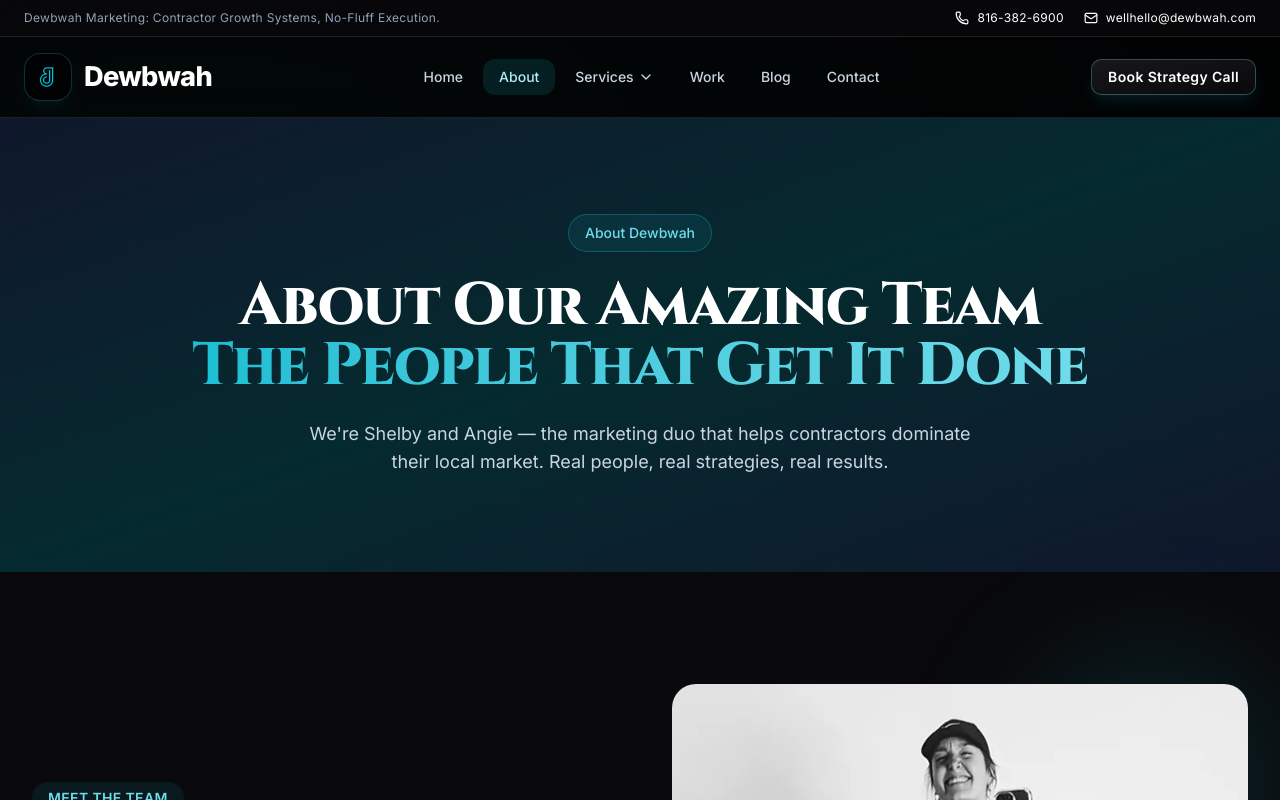
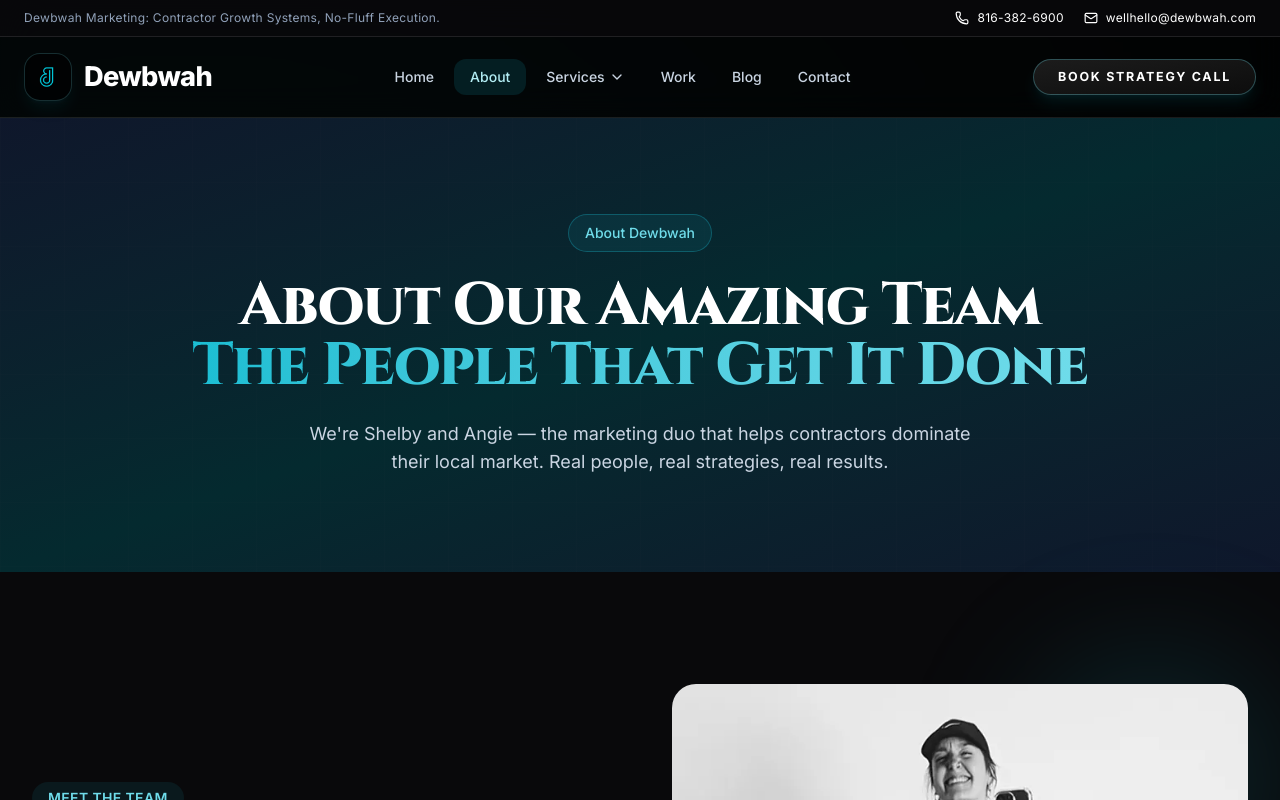
Before and after one commit to gmena82/dewbwah-new, a Next.js app: page /about in a window 1280 px wide. Shown: the top 800 px of the page. Built offline with nearby package versions, Linux system fonts and the light colour scheme.

Commit message:
Apply home styling patterns sitewide with unified button treatments

```diff
--- a/app/_components/ContactForm.tsx
+++ b/app/_components/ContactForm.tsx
@@ -207,7 +207,7 @@ export function ContactForm({
         <Button
           type="submit"
           disabled={isSubmitting}
-          className="w-full gap-2 bg-gradient-to-r from-teal-500 to-teal-600 py-6 text-base font-semibold text-white shadow-lg shadow-teal-500/25 transition-all hover:from-teal-400 hover:to-teal-500 hover:shadow-xl disabled:cursor-not-allowed disabled:opacity-70"
+          className="w-full gap-2 py-6 text-base"
         >
           {isSubmitting ? (
             <>
--- a/app/globals.css
+++ b/app/globals.css
@@ -185,6 +185,79 @@
   }
 }
 
+.btn-conic-border {
+  position: relative;
+  isolation: isolate;
+}
+
+.btn-conic-border::before {
+  content: '';
+  position: absolute;
+  inset: -2px;
+  border-radius: inherit;
+  padding: 2px;
+  background: conic-gradient(
+    from var(--btn-angle, 0deg),
+    transparent 0%,
+    transparent 25%,
+    #1BBED3 40%,
+    #ffffff 50%,
+    #1BBED3 60%,
+    transparent 75%,
+    transparent 100%
+  );
+  -webkit-mask: linear-gradient(#fff 0 0) content-box,
+                linear-gradient(#fff 0 0);
+  mask: linear-gradient(#fff 0 0) content-box,
+        linear-gradient(#fff 0 0);
+  -webkit-mask-composite: destination-out;
+  mask-composite: exclude;
+  opacity: 0;
+  transition: opacity 0.4s ease;
+  animation: btn-rotate 3s linear infinite;
+  z-index: -1;
+}
+
+.btn-conic-border:hover::before {
+  opacity: 1;
+}
+
+.btn-conic-border:hover {
+  color: #fff;
+  box-shadow: 0 0 30px rgba(27, 190, 211, 0.35), 0 0 60px rgba(27, 190, 211, 0.15);
+}
+
+.glow-line-h {
+  height: 1px;
+  background: linear-gradient(90deg, transparent, rgba(27, 190, 211, 0.45), transparent);
+}
+
+.glow-line-v {
+  width: 1px;
+  background: linear-gradient(180deg, transparent, rgba(27, 190, 211, 0.45), transparent);
+}
+
+.card-accent-line {
+  position: relative;
+  overflow: hidden;
+}
+
+.card-accent-line::after {
+  content: '';
+  position: absolute;
+  bottom: 0;
+  left: 0;
+  right: 0;
+  height: 2px;
+  background: linear-gradient(90deg, #1BBED3, #6fdcea);
+  transform: scaleX(0);
+  transition: transform 0.35s cubic-bezier(0.25, 0.46, 0.45, 0.94);
+}
+
+.card-accent-line:hover::after {
+  transform: scaleX(1);
+}
+
 @keyframes ticker {
   0% {
     transform: translateX(0);
--- a/app/services/page.tsx
+++ b/app/services/page.tsx
@@ -161,7 +161,7 @@ export default function ServicesPage() {
                   <div className="mt-8">
                     <Button
                       asChild
-                      className="gap-2 bg-gradient-to-r from-teal-600 to-teal-700 shadow-lg"
+                      className="gap-2"
                     >
                       <Link href={service.href}>
                         Learn More
--- a/app/services/paid-ads/page.tsx
+++ b/app/services/paid-ads/page.tsx
@@ -103,7 +103,7 @@ export default function PaidAdsPage() {
                 <Button
                   asChild
                   size="lg"
-                  className="gap-2 bg-gradient-to-r from-teal-500 to-cyan-500 px-8 py-6 text-lg shadow-lg"
+                  className="gap-2 px-8 py-6 text-lg"
                 >
                   <Link href="/contact">
                     Get Started
--- a/app/services/reputation/page.tsx
+++ b/app/services/reputation/page.tsx
@@ -96,7 +96,7 @@ export default function ReputationPage() {
                 <Button
                   asChild
                   size="lg"
-                  className="gap-2 bg-gradient-to-r from-teal-500 to-cyan-500 px-8 py-6 text-lg shadow-lg"
+                  className="gap-2 px-8 py-6 text-lg"
                 >
                   <Link href="/contact">
                     Get Started
--- a/app/services/seo/page.tsx
+++ b/app/services/seo/page.tsx
@@ -96,7 +96,7 @@ export default function SEOPage() {
                 <Button
                   asChild
                   size="lg"
-                  className="gap-2 bg-gradient-to-r from-teal-500 to-cyan-500 px-8 py-6 text-lg shadow-lg"
+                  className="gap-2 px-8 py-6 text-lg"
                 >
                   <Link href="/contact">
                     Get Started
--- a/app/services/web-design/page.tsx
+++ b/app/services/web-design/page.tsx
@@ -96,7 +96,7 @@ export default function WebDesignPage() {
                 <Button
                   asChild
                   size="lg"
-                  className="gap-2 bg-gradient-to-r from-teal-500 to-cyan-500 px-8 py-6 text-lg shadow-lg"
+                  className="gap-2 px-8 py-6 text-lg"
                 >
                   <Link href="/contact">
                     Get Started
--- a/components/ui/button.tsx
+++ b/components/ui/button.tsx
@@ -5,29 +5,29 @@ import { cva, type VariantProps } from "class-variance-authority"
 import { cn } from "@/lib/utils"
 
 const buttonVariants = cva(
-  "inline-flex items-center justify-center gap-2 whitespace-nowrap rounded-md text-sm font-semibold tracking-wide transition-all disabled:pointer-events-none disabled:opacity-50 [&_svg]:pointer-events-none [&_svg:not([class*='size-'])]:size-4 shrink-0 [&_svg]:shrink-0 outline-none focus-visible:border-ring focus-visible:ring-ring/50 focus-visible:ring-[3px] aria-invalid:ring-destructive/20 dark:aria-invalid:ring-destructive/40 aria-invalid:border-destructive",
+  "inline-flex items-center justify-center gap-2 whitespace-nowrap text-sm font-semibold tracking-wide transition-all disabled:pointer-events-none disabled:opacity-50 [&_svg]:pointer-events-none [&_svg:not([class*='size-'])]:size-4 shrink-0 [&_svg]:shrink-0 outline-none focus-visible:border-ring focus-visible:ring-ring/50 focus-visible:ring-[3px] aria-invalid:ring-destructive/20 dark:aria-invalid:ring-destructive/40 aria-invalid:border-destructive",
   {
     variants: {
       variant: {
         default:
-          "relative isolate overflow-hidden border border-teal-300/30 bg-gradient-to-br from-zinc-900 to-zinc-950 text-primary-foreground shadow-lg shadow-teal-900/30 hover:border-teal-300/70 hover:shadow-teal-500/25 before:absolute before:inset-[-2px] before:rounded-md before:bg-[conic-gradient(from_var(--btn-angle,0deg),transparent_0%,transparent_25%,#1BBED3_40%,#ffffff_50%,#1BBED3_60%,transparent_75%,transparent_100%)] before:[animation:btn-rotate_3s_linear_infinite] before:opacity-0 before:transition-opacity before:duration-500 hover:before:opacity-100",
+          "btn-conic-border rounded-full border border-teal-300/30 bg-gradient-to-br from-[#1c1c1c] to-[#0d0d0d] text-primary-foreground font-[var(--font-head)] uppercase tracking-[0.14em] text-[0.78rem] font-bold shadow-lg shadow-teal-900/30 hover:border-teal-300/70",
         destructive:
-          "bg-destructive text-white hover:bg-destructive/90 focus-visible:ring-destructive/20 dark:focus-visible:ring-destructive/40 dark:bg-destructive/60",
+          "rounded-full bg-destructive text-white hover:bg-destructive/90 focus-visible:ring-destructive/20 dark:focus-visible:ring-destructive/40 dark:bg-destructive/60",
         outline:
-          "border border-teal-300/25 bg-black/35 text-slate-200 shadow-xs hover:border-teal-300/60 hover:bg-teal-500/10 hover:text-white",
+          "rounded-full border border-teal-300/25 bg-transparent text-slate-200 font-[var(--font-head)] uppercase tracking-[0.14em] text-[0.78rem] font-bold hover:border-teal-300/60 hover:text-teal-300 hover:bg-teal-500/10",
         secondary:
-          "border border-white/10 bg-secondary text-secondary-foreground hover:bg-zinc-800",
+          "rounded-full border border-white/10 bg-secondary text-secondary-foreground hover:bg-zinc-800",
         ghost:
-          "hover:bg-accent/30 hover:text-accent-foreground dark:hover:bg-accent/40",
+          "rounded-full hover:bg-accent/30 hover:text-accent-foreground dark:hover:bg-accent/40",
         link: "text-primary underline-offset-4 hover:text-white hover:underline",
       },
       size: {
-        default: "h-9 px-4 py-2 has-[>svg]:px-3",
-        sm: "h-8 rounded-md gap-1.5 px-3 has-[>svg]:px-2.5",
-        lg: "h-10 rounded-md px-6 has-[>svg]:px-4",
-        icon: "size-9",
-        "icon-sm": "size-8",
-        "icon-lg": "size-10",
+        default: "h-9 px-6 py-2 has-[>svg]:px-5",
+        sm: "h-8 gap-1.5 px-4 has-[>svg]:px-3",
+        lg: "h-10 px-8 has-[>svg]:px-6",
+        icon: "size-9 rounded-full",
+        "icon-sm": "size-8 rounded-full",
+        "icon-lg": "size-10 rounded-full",
       },
     },
     defaultVariants: {
```
Also changed, not shown: app/blog/page.tsx (+5 -6 lines), app/page.tsx (+7 -7 lines).
